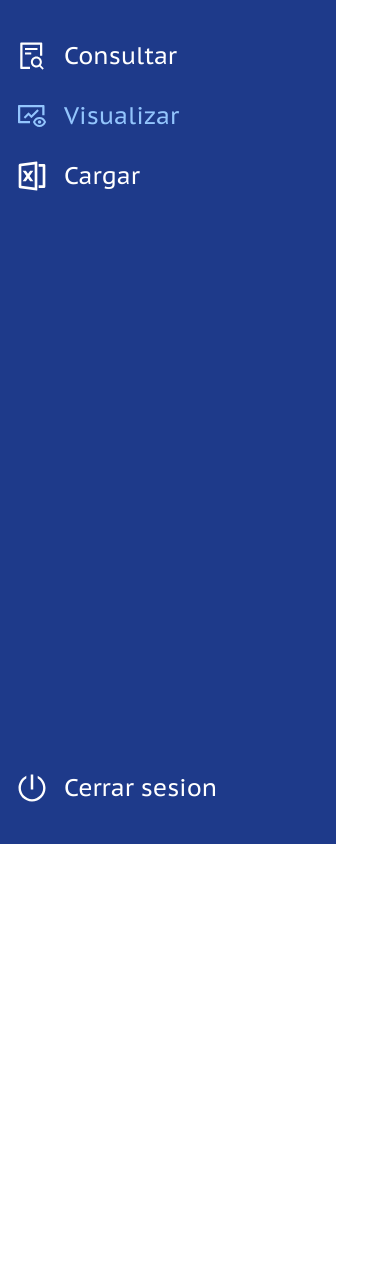
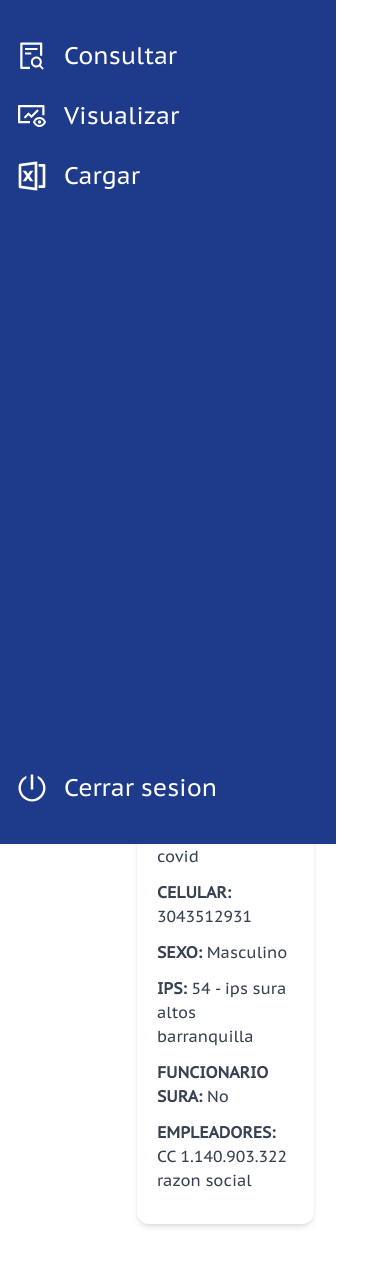
Before and after one commit to GhostemaneUrs/web-scrapper, a React (Vite) app: page /validator/detail in a window 390 px wide. Before the commit the page ends 844 px from the top, so only its background shows below. Built offline with nearby package versions, Linux system fonts and the light colour scheme.

Commit message:
feat: implement card detail and update structure

```diff
--- /dev/null
+++ b/src/components/Card/index.jsx
@@ -0,0 +1,94 @@
+import React from 'react'
+import sura from '../../assets/img/sura.png'
+
+const index = () => {
+  return (
+    <>
+      {/* imagen de la entidad con contenedor flex */}
+      <div className='m-auto bg-white shadow-md px-5 py-5 rounded-xl w-2/3'>
+        <h1 className='text-2xl text-center uppercase font-bold mb-10'>
+          Detalle del cliente
+        </h1>
+        <div className='flex flex-col xl:flex-row items-center gap-7 justify-center'>
+          <div className='w-full max-w-[500px]'>
+            <img src={sura} alt='entidad-imagen' />
+          </div>
+          <div>
+            <p className='font-bold mb-3 text-gray-700 uppercase'>
+              Identificación:
+              <span className='normal-case font-normal'> 1.140.903.322</span>
+            </p>
+            <p className='font-bold mb-3 text-gray-700 uppercase'>
+              Nombre:
+              <span className='normal-case font-normal'>
+                {' '}
+                Andres Felipe Jaramillo Gonzalez
+              </span>
+            </p>
+            <p className='font-bold mb-3 text-gray-700 uppercase'>
+              Estado:
+              <span className='normal-case font-normal'>
+                {' '}
+                Tiene derecho a cobertura integral
+              </span>
+            </p>
+            <p className='font-bold mb-3 text-gray-700 uppercase'>
+              Categoria:
+              <span className='normal-case font-normal'> A</span>
+            </p>
+            <p className='font-bold mb-3 text-gray-700 uppercase'>
+              Afiliación:
+              <span className='normal-case font-normal'> Cotizante activo</span>
+            </p>
+            <p className='font-bold mb-3 text-gray-700 uppercase'>
+              PC:
+              <span className='normal-case font-normal'>
+                {' '}
+                Saldo tope cantidad
+              </span>
+            </p>
+            <p className='font-bold mb-3 text-gray-700 uppercase'>
+              Plan:
+              <span className='normal-case font-normal'> Pos</span>
+            </p>
+            <p className='font-bold mb-3 text-gray-700 uppercase'>
+              Marcación especial:
+              <span className='normal-case font-normal'>
+                {' '}
+                Covid-19, cotizantes lineamientos covid
+              </span>
+            </p>
+            <p className='font-bold mb-3 text-gray-700 uppercase'>
+              Celular:
+              <span className='normal-case font-normal'> 3043512931</span>
+            </p>
+            <p className='font-bold mb-3 text-gray-700 uppercase'>
+              Sexo:
+              <span className='normal-case font-normal'> Masculino</span>
+            </p>
+            <p className='font-bold mb-3 text-gray-700 uppercase'>
+              Ips:
+              <span className='normal-case font-normal'>
+                {' '}
+                54 - ips sura altos barranquilla
+              </span>
+            </p>
+            <p className='font-bold mb-3 text-gray-700 uppercase'>
+              Funcionario Sura:
+              <span className='normal-case font-normal'> No</span>
+            </p>
+            <p className='font-bold mb-3 text-gray-700 uppercase'>
+              Empleadores:
+              <span className='normal-case font-normal'>
+                {' '}
+                CC 1.140.903.322 razon social
+              </span>
+            </p>
+          </div>
+        </div>
+      </div>
+    </>
+  )
+}
+
+export default index
--- a/src/components/Patient/card.jsx
+++ /dev/null
@@ -1,79 +0,0 @@
-import React from 'react'
-
-const card = () => {
-  return (
-    <>
-      <div className='mb-3 mx-5 bg-white shadow-md px-5 py-5 rounded-xl'>
-        <p className='font-bold mb-3 text-gray-700 uppercase'>
-          Identificación:
-          <span className='normal-case font-normal'> 1.140.903.322</span>
-        </p>
-        <p className='font-bold mb-3 text-gray-700 uppercase'>
-          Nombre:
-          <span className='normal-case font-normal'>
-            {' '}
-            Andres Felipe Jaramillo Gonzalez
-          </span>
-        </p>
-        <p className='font-bold mb-3 text-gray-700 uppercase'>
-          Estado:
-          <span className='normal-case font-normal'>
-            {' '}
-            Tiene derecho a cobertura integral
-          </span>
-        </p>
-        <p className='font-bold mb-3 text-gray-700 uppercase'>
-          Categoria:
-          <span className='normal-case font-normal'> A</span>
-        </p>
-        <p className='font-bold mb-3 text-gray-700 uppercase'>
-          Afiliación:
-          <span className='normal-case font-normal'> Cotizante activo</span>
-        </p>
-        <p className='font-bold mb-3 text-gray-700 uppercase'>
-          PC:
-          <span className='normal-case font-normal'> Saldo tope cantidad</span>
-        </p>
-        <p className='font-bold mb-3 text-gray-700 uppercase'>
-          Plan:
-          <span className='normal-case font-normal'> Pos</span>
-        </p>
-        <p className='font-bold mb-3 text-gray-700 uppercase'>
-          Marcación especial:
-          <span className='normal-case font-normal'>
-            {' '}
-            Covid-19, cotizantes lineamientos covid
-          </span>
-        </p>
-        <p className='font-bold mb-3 text-gray-700 uppercase'>
-          Celular:
-          <span className='normal-case font-normal'> 3043512931</span>
-        </p>
-        <p className='font-bold mb-3 text-gray-700 uppercase'>
-          Sexo:
-          <span className='normal-case font-normal'> Masculino</span>
-        </p>
-        <p className='font-bold mb-3 text-gray-700 uppercase'>
-          Ips:
-          <span className='normal-case font-normal'>
-            {' '}
-            54 - ips sura altos barranquilla
-          </span>
-        </p>
-        <p className='font-bold mb-3 text-gray-700 uppercase'>
-          Funcionario Sura:
-          <span className='normal-case font-normal'> No</span>
-        </p>
-        <p className='font-bold mb-3 text-gray-700 uppercase'>
-          Empleadores:
-          <span className='normal-case font-normal'>
-            {' '}
-            CC 1.140.903.322 razon social
-          </span>
-        </p>
-      </div>
-    </>
-  )
-}
-
-export default card
--- a/src/components/Patient/index.jsx
+++ /dev/null
@@ -1,30 +0,0 @@
-import React, { useState } from 'react'
-import Card from './card'
-
-const index = () => {
-  const [user, setUser] = useState(0)
-  return (
-    <>
-      {user === 0 ? (
-        <div className='md:w-1/2 lg:w-3/5'>
-          <h2 className='font-black text-3xl text-center mb-1'>
-            No hay paciente
-          </h2>
-          <p className='text-xl text-center mb-5 '>
-            Añade paciente {''}
-            <span className='text-indigo-600 font-bold'>
-              {' '}
-              y visualiza su seguimiento
-            </span>
-          </p>
-        </div>
-      ) : (
-        <div className='md:w-1/2 lg:w-3/5'>
-          <Card />
-        </div>
-      )}
-    </>
-  )
-}
-
-export default index
--- /dev/null
+++ b/src/page/Client/DetailPatient/index.jsx
@@ -0,0 +1,12 @@
+import React from 'react'
+import Card from '../../../components/Card'
+
+const index = () => {
+  return (
+    <div>
+      <Card />
+    </div>
+  )
+}
+
+export default index
--- a/src/page/Client/ViewClient/index.jsx
+++ /dev/null
@@ -1,9 +0,0 @@
-import React from 'react'
-
-const index = () => {
-  return (
-    <div>index view client</div>
-  )
-}
-
-export default index
--- /dev/null
+++ b/src/page/Client/ViewClients/index.jsx
@@ -0,0 +1,53 @@
+import React from 'react'
+import { HiEye } from 'react-icons/hi'
+import { useNavigate } from 'react-router-dom'
+
+const index = () => {
+  const navigate = useNavigate()
+  return (
+    <div>
+      <h1 className='font-black text-4xl text-blue-900 mb-3'>Pacientes</h1>
+      <p className='mb-7 text-2xl'>Administra tus pacientes</p>
+      <div className='flex flex-col'>
+        <div className='overflow-x-auto sm:-mx-6 lg:-mx-8'>
+          <div className='py-2 inline-block min-w-full sm:px-6 lg:px-8'>
+            <div className='overflow-hidden'>
+              <table className='min-w-full table-auto shadow bg-white'>
+                <thead className='bg-blue-900 text-white uppercase'>
+                  <tr>
+                    <th className='px-4 py-2'>Nombre</th>
+                    <th className='px-4 py-2'>Entidad</th>
+                    <th className='px-4 py-2'>Email</th>
+                    <th className='px-4 py-2'>Celular</th>
+                    <th className='px-4 py-2'>Actions</th>
+                  </tr>
+                </thead>
+                <tbody>
+                  {/* Aqui va el map de los datos de los clientes */}
+                  <tr className='text-center border-b hover:bg-gray-50 cursor-pointer'>
+                    <td className='p-3'>Andres Felipe Jaramillo Gonzalez</td>
+                    <td className='p-3'>Sura</td>
+                    <td className='p-3'>JaramilloG1999@outlook.com</td>
+                    <td className='p-3'>3043512931</td>
+                    <td className='p-3'>
+                      <div className='flex justify-center items-center'>
+                        <HiEye
+                          className='text-yellow-500 hover:text-yellow-600 cursor-pointer text-xl'
+                          onClick={() => {
+                            navigate(`/validator/detail`)
+                          }}
+                        />
+                      </div>
+                    </td>
+                  </tr>
+                </tbody>
+              </table>
+            </div>
+          </div>
+        </div>
+      </div>
+    </div>
+  )
+}
+
+export default index
--- a/src/page/Home/index.jsx
+++ b/src/page/Home/index.jsx
@@ -27,9 +27,9 @@ const index = () => {
             </div>
             <div className='mb-7'>
               <Link
-                to='/validator/detail'
+                to='/validator/view'
                 className={`${
-                  urlCurrent === '/validator/detail'
+                  urlCurrent === '/validator/view'
                     ? 'text-blue-300'
                     : 'text-white'
                 } text-2xl hover:text-blue-300 flex gap-4 min-w-[21rem]`}
--- a/src/page/index.jsx
+++ b/src/page/index.jsx
@@ -1,6 +1,7 @@
 import Home from './Home'
 import Login from './Login'
-import ViewClient from './Client/ViewClient'
+import ViewClients from './Client/ViewClients'
+import DetailPatient from './Client/DetailPatient'
 import UploadClient from './Client/UploadClient'
 import ConsultClient from './Client/ConsultClient'
 import { Routes, Route } from 'react-router-dom'
@@ -11,7 +12,8 @@ const AppRouter = () => {
       <Route path='/' element={<Login />} />
       <Route path='/validator' element={<Home />}>
         <Route index element={<ConsultClient />} />
-        <Route path='detail' element={<ViewClient />} />
+        <Route path='view' element={<ViewClients />} />
+        <Route path='detail' element={<DetailPatient />} />
         <Route path='upload' element={<UploadClient />} />
       </Route>
     </Routes>
```
Also changed, not shown: src/assets/img/sura.png (added).
